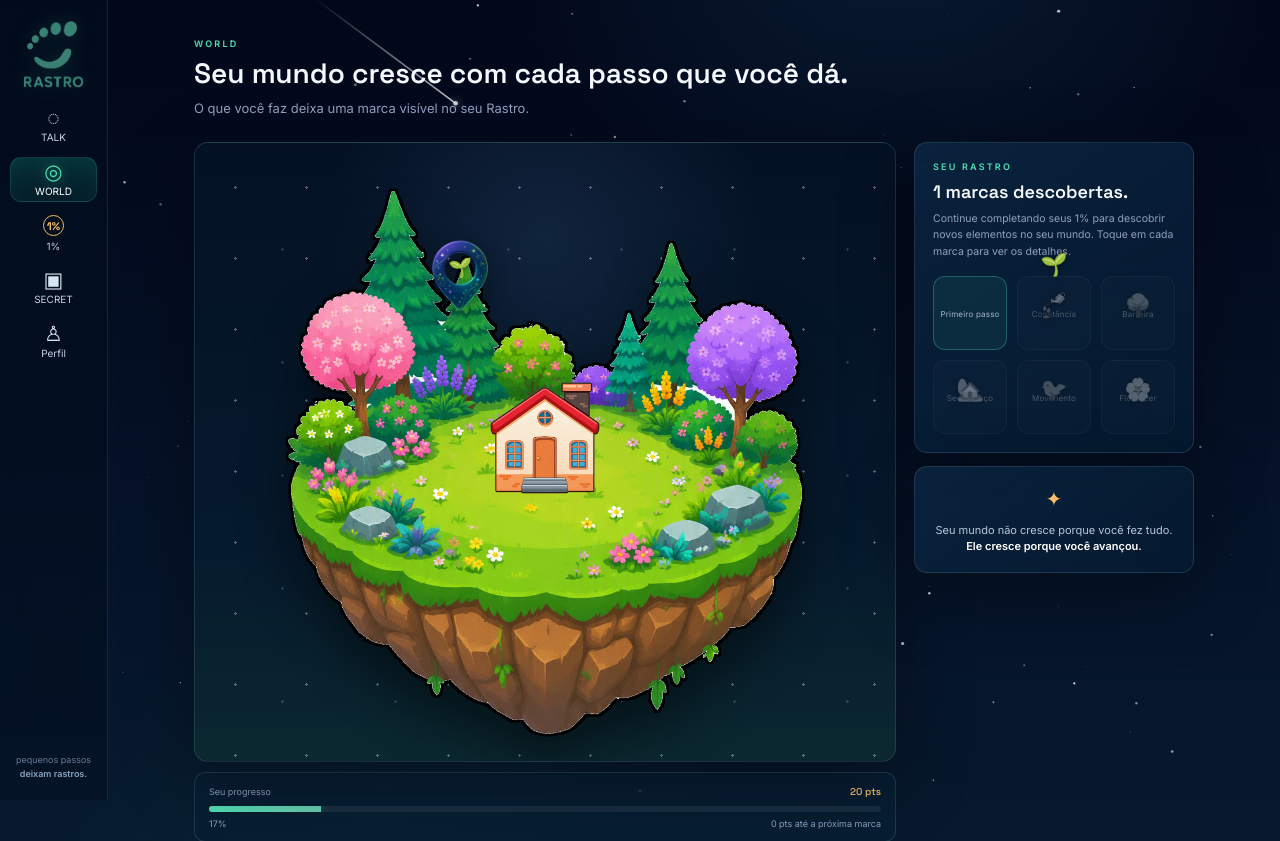
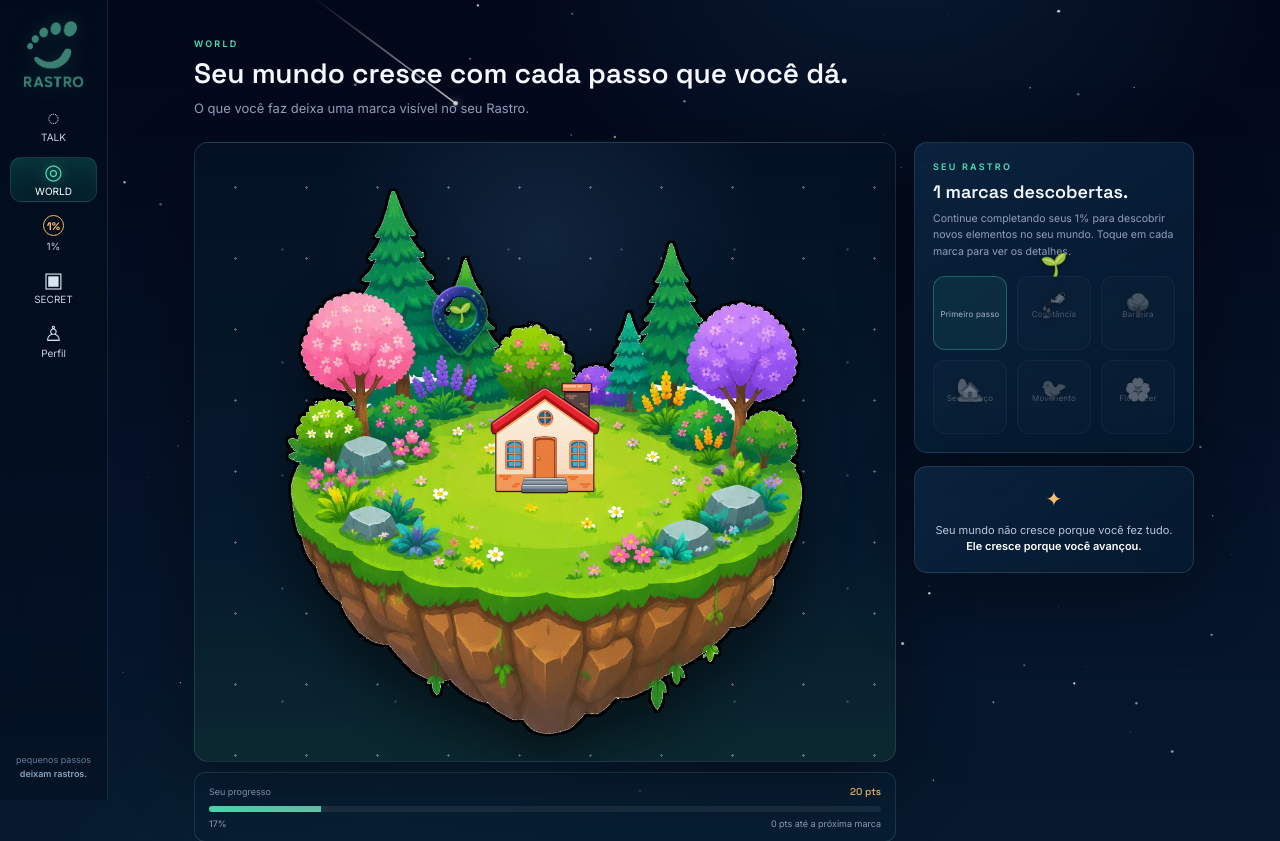
Before and after one commit to samandralves/R-STRO, a Flask app: page /world in a window 1280 px wide. Shown: the top 841 px of the page. Run offline with Flask 3, Linux system fonts and the light colour scheme.

Commit message:
Update world.html

```diff
--- a/templates/world.html
+++ b/templates/world.html
@@ -19,9 +19,7 @@
           <div class="plant plant-b"><i></i><i></i><b></b></div>
           <div class="plant plant-c"><i></i><i></i><b></b></div>
           <div class="island-house"></div>
-        </div>
-        {% if elements %}
-          <div class="world-labels">
+          {% if elements %}
             {% for emoji, label in elements %}
             <button type="button" class="world-badge badge-{{ loop.index }}" data-emoji="{{ emoji }}" data-label="{{ label }}" data-status="unlocked" aria-label="Ver detalhes: {{ label }}">
               <span class="pin-wrap">
@@ -31,8 +29,8 @@
               <small>{{ label }}</small>
             </button>
             {% endfor %}
-          </div>
-        {% endif %}
+          {% endif %}
+        </div>
       </div>
 
       <div class="world-progress-box">
```
